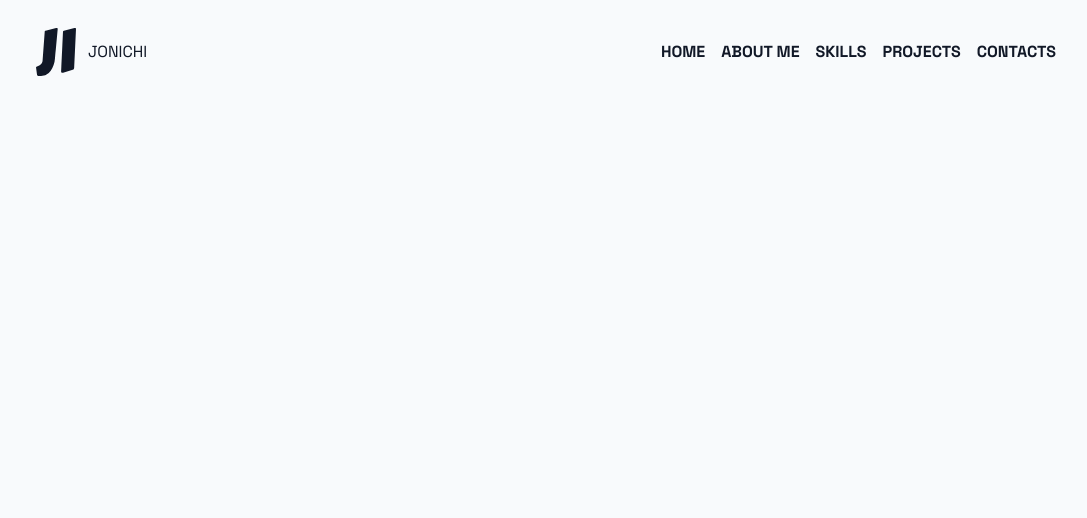
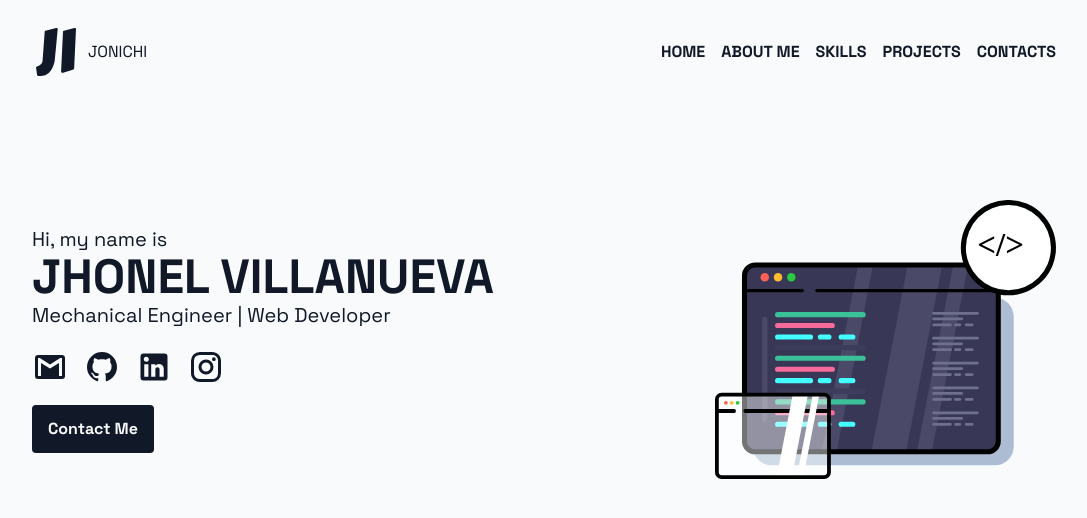
Before and after one commit to jonichi16/personal-portfolio, a SvelteKit app: page / in a window 1280 px wide. Shown: the top 518 px of the page, without its empty margins (96-1183 px from the left). Built offline with nearby package versions, Linux system fonts and the light colour scheme.

Commit message:
feat: Add hero section

```diff
--- a/src/app.css
+++ b/src/app.css
@@ -10,4 +10,6 @@ body {
 	@apply bg-slate-50 text-gray-900;
 	min-height: 100%;
 	font-family: 'Space Grotesk', sans-serif;
+	display: flex;
+	flex-direction: column;
 }
--- /dev/null
+++ b/src/components/Hero.svelte
@@ -0,0 +1,21 @@
+<script>
+	import terminal from '$lib/assets/images/browser_icon_4.svg'
+	import SocialLinks from './SocialLinks.svelte'
+</script>
+
+<section class="flex justify-between items-center py-24">
+	<div class="space-y-5">
+		<div>
+			<p class="text-xs | md:text-xl">Hi, my name is</p>
+			<h1 class="uppercase font-bold text-2xl leading-none | md:text-5xl">Jhonel Villanueva</h1>
+			<h2 class="text-xs | md:text-xl">Mechanical Engineer | Web Developer</h2>
+		</div>
+		<SocialLinks />
+		<a
+			href="mailto:jonichi16@gmail.com"
+			class="inline-block bg-gray-900 font-bold text-xs text-gray-50 py-2 px-3 rounded | md:text-base md:py-3 md:px-4"
+			>Contact Me</a
+		>
+	</div>
+	<img src={terminal} alt="Terminal" class="w-4/12 hidden | sm:block" />
+</section>
--- /dev/null
+++ b/src/components/SocialLinks.svelte
@@ -0,0 +1,21 @@
+<script>
+	import gmail from '$lib/assets/icons/gmail.svg'
+	import github from '$lib/assets/icons/github.svg'
+	import linkedin from '$lib/assets/icons/linkedin.svg'
+	import instagram from '$lib/assets/icons/instagram.svg'
+</script>
+
+<div class="flex gap-x-4">
+	<a href="mailto:jonichi16@gmail.com">
+		<img src={gmail} alt="Gmail" class="w-6 | md:w-9" />
+	</a>
+	<a href="https://github.com/jonichi16">
+		<img src={github} alt="Github" class="w-6 | md:w-9" />
+	</a>
+	<a href="https://www.linkedin.com/in/jonichi16/">
+		<img src={linkedin} alt="Linkedin" class="w-6 | md:w-9" />
+	</a>
+	<a href="https://www.instagram.com/jonichi16/">
+		<img src={instagram} alt="Instagram" class="w-6 | md:w-9" />
+	</a>
+</div>
--- a/src/routes/+page.svelte
+++ b/src/routes/+page.svelte
@@ -0,0 +1,7 @@
+<script>
+	import Hero from '../components/Hero.svelte'
+</script>
+
+<main class="flex-1 w-11/12 max-w-5xl mx-auto">
+	<Hero />
+</main>
```
Also changed, not shown: src/lib/assets/images/browser_icon_4.svg (added), src/lib/assets/images/island_illustration.svg (added).
